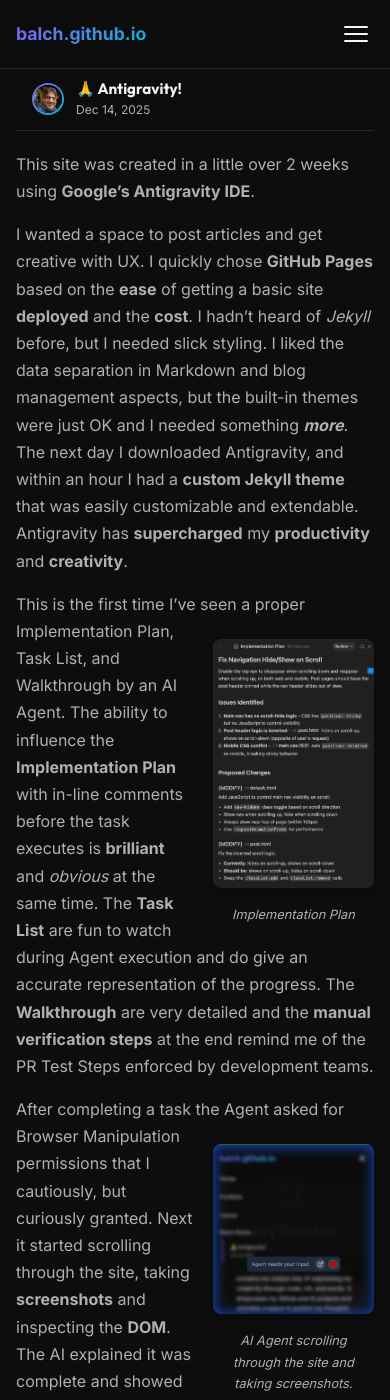
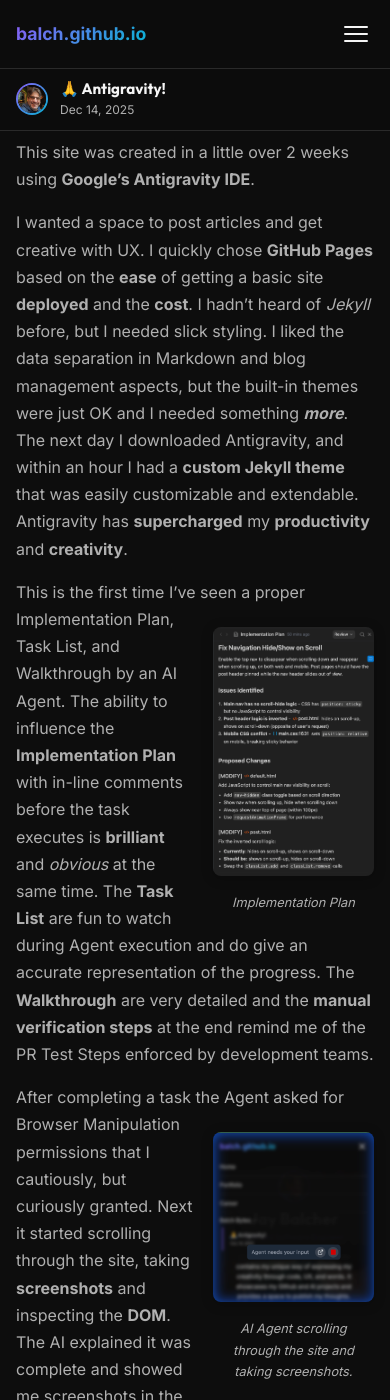
Before and after one commit to balch/balch.github.io, a Jekyll site: the page built from _posts/2025-12-14-ty-antigravity.md, in a window 390 px wide and 1400 px high. Built offline with Jekyll 4.4.1, drawn with Linux system fonts in a browser that asks for light colours.

Commit message:
fix: Dynamically position mobile sticky post header with JavaScript and CSS, and add content padding, for improved display.

```diff
--- a/_layouts/post.html
+++ b/_layouts/post.html
@@ -35,6 +35,39 @@ layout: default
             timeEl.textContent = utcDate.toLocaleDateString(undefined, options);
         }
 
-        // Post header now uses CSS sticky - no JavaScript positioning needed
+        // Handle mobile fixed header positioning
+        const postHeader = document.querySelector('.post-header-sticky');
+        const mainHeader = document.querySelector('body > header');
+
+        if (postHeader && mainHeader && window.innerWidth <= 768) {
+            // Get actual header height dynamically
+            const getHeaderHeight = () => mainHeader.offsetHeight;
+
+            // Update post header position when main nav visibility changes
+            const updatePostHeaderPosition = () => {
+                if (mainHeader.classList.contains('nav-hidden')) {
+                    postHeader.style.top = '0';
+                } else {
+                    postHeader.style.top = getHeaderHeight() + 'px';
+                }
+            };
+
+            // Initial position
+            updatePostHeaderPosition();
+
+            // Watch for nav visibility changes using MutationObserver
+            const observer = new MutationObserver((mutations) => {
+                mutations.forEach((mutation) => {
+                    if (mutation.attributeName === 'class') {
+                        updatePostHeaderPosition();
+                    }
+                });
+            });
+
+            observer.observe(mainHeader, { attributes: true });
+
+            // Also update on resize
+            window.addEventListener('resize', updatePostHeaderPosition);
+        }
     });
 </script>
--- a/assets/css/main.css
+++ b/assets/css/main.css
@@ -1122,16 +1122,26 @@ header.nav-hidden~main .post-header-sticky {
         padding: 0 0.5rem;
     }
 
-    /* Compact sticky post header adjustments */
+    /* Compact sticky post header adjustments - use fixed on mobile for Safari compatibility */
     .post-header-sticky {
-        top: 52px;
-        /* Mobile nav height */
+        position: fixed;
+        top: 85px;
+        /* Fallback before JS calculates exact header height */
+        left: 0;
+        right: 0;
+        width: 100%;
         padding: 0.6rem 1rem;
     }
 
     /* When main nav is hidden on mobile, move header to top */
-    header.nav-hidden~main .post-header-sticky {
+    header.nav-hidden~main .post-header-sticky,
+    .layout-post.nav-hidden .post-header-sticky {
         top: 0 !important;
+    }
+
+    /* Add padding to post content to account for fixed header */
+    .post .post-header-sticky+.post-content {
+        padding-top: 70px;
     }
 
     .post .post-content {
```
